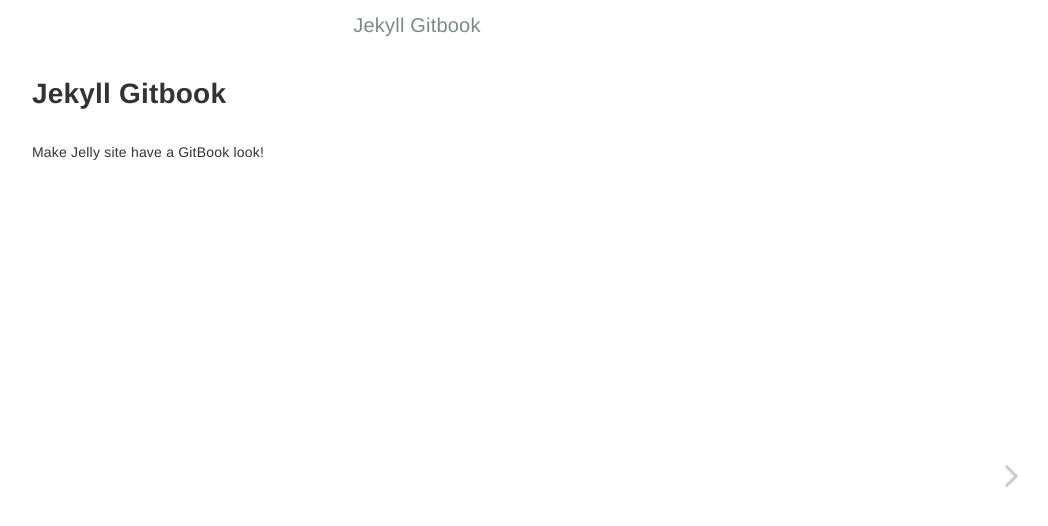
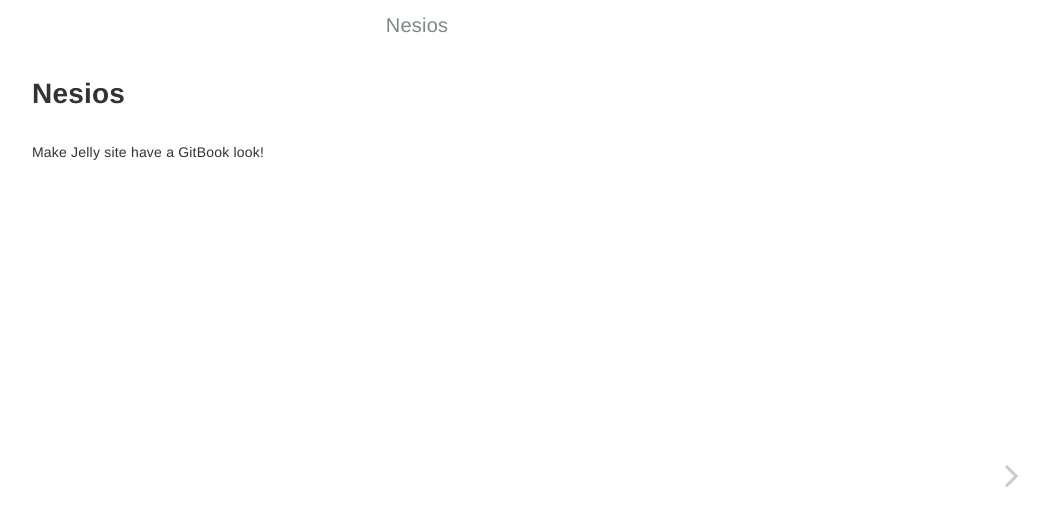
Before and after one commit to N3siOS/nesios.github.io, a Jekyll site: the page built from index.md, in a window 1280 px wide. Shown: the top 526 px of the page, without its empty margins (223-1271 px from the left). Built offline with Jekyll 4.4.1, drawn with Linux system fonts in a browser that asks for light colours.

Commit message:
Update _config.yml

```diff
--- a/_config.yml
+++ b/_config.yml
@@ -1,7 +1,7 @@
 # Configurations
-title:            Jekyll Gitbook
-longtitle:        Jekyll Gitbook
-author:           HE Tao
+title:            Nesios
+longtitle:        Nesios
+author:           Nesios
 email:            sighingnow@gmail.com
 description: >
   Build Jekyll site with the GitBook style.
@@ -9,8 +9,8 @@ description: >
 version:          1.0
 gitbook_version:  3.2.3
 
-url:              'https://sighingnow.github.io'
-baseurl:          '/jekyll-gitbook'
+url:              'https://n3sios.github.io/Nesios.github.io'
+baseurl:          '/Nesios.github.io'
 rss:              RSS
 
 # markdown render engine.
```
